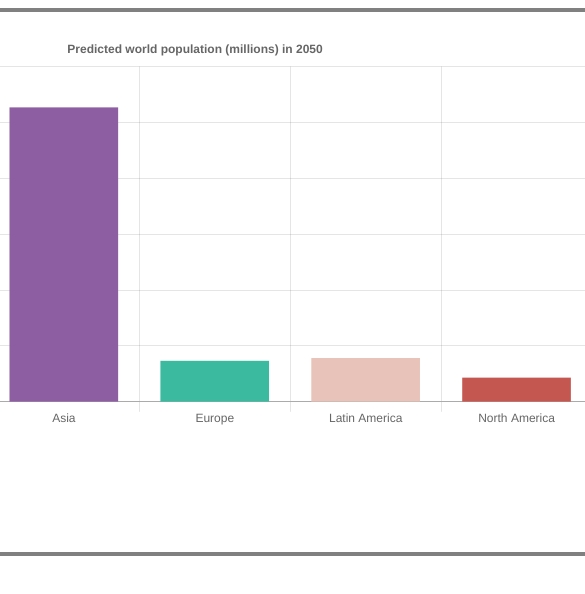
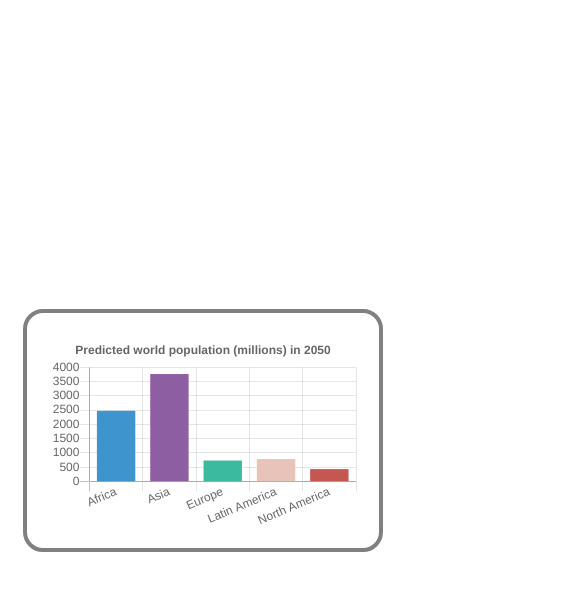
Before and after one commit to enimocks/ChartJS-Fun, a plain HTML site: page chartjs-play.html in a window 390 px wide. Shown: the top 594 px of the page, 585 px wide, since content can reach past the window. Drawn offline with nearby package versions, Linux system fonts and the light colour scheme.

Commit message:
fully responsive behavior

```diff
--- a/chartjs-play.html
+++ b/chartjs-play.html
@@ -14,33 +14,59 @@
 
   <div class="flex-container">
     <div class="chart-wrap">
-      <canvas id="bar-chart" max-width="800" max-height="450"></canvas>
-      </div>
+      <canvas id="bar-chart" width="800px" height="500px"></canvas>
+    </div>
   </div>
 
 
   <script>
     // Bar chart
+    // constructor that instantiates the chart instance
     new Chart(document.getElementById("bar-chart"), {
+      // specifies chart type -- in this case, bar
       type: 'bar',
+
+      // x & y data input names, colors, values, labels...
       data: {
         labels: ["Africa", "Asia", "Europe", "Latin America", "North America"],
         datasets: [
           {
             label: "Population (millions)",
             backgroundColor: ["#3e95cd", "#8e5ea2", "#3cba9f", "#e8c3b9", "#c45850"],
-            data: [2478, 5267, 734, 784, 433]
+            data: [2478, 3767, 734, 784, 433]
           }
         ]
       },
+      // styling and visual options ( title, display toggles, )
       options: {
         legend: { display: false },
         title: {
           display: true,
           text: 'Predicted world population (millions) in 2050'
         }
+      },
+      maintainAspectRatio: false,
+      scales: {
+        yAxes: [{
+          stacked: true,
+          gridLines: {
+            display: true,
+            color: "rgba(255,99,132,0.2)"
+          }
+        }],
+        xAxes: [{
+          gridLines: {
+            display: false
+          }
+        }]
       }
+
     });
+
+    var options = {
+
+    };
+
   </script>
 
 </body>
--- a/chartjs.css
+++ b/chartjs.css
@@ -1,13 +1,19 @@
 .flex-container {
   display: flex;
   justify-content: center;
+  width: 100vw;
+  height: 100vh;
 }
 
 .chart-wrap {
   display: flex;
-  width: 800px;
-  height: 500px;
-  justify-content: center;
+  align-self: center;
+  position: relative;
+  margin: auto;
+  height: auto;
+  max-width: 800px;
+  max-height: 500px;
+  width: 80vw;
   border: 4px solid gray;
   padding: 20px;
   border-radius: 20px;
```
